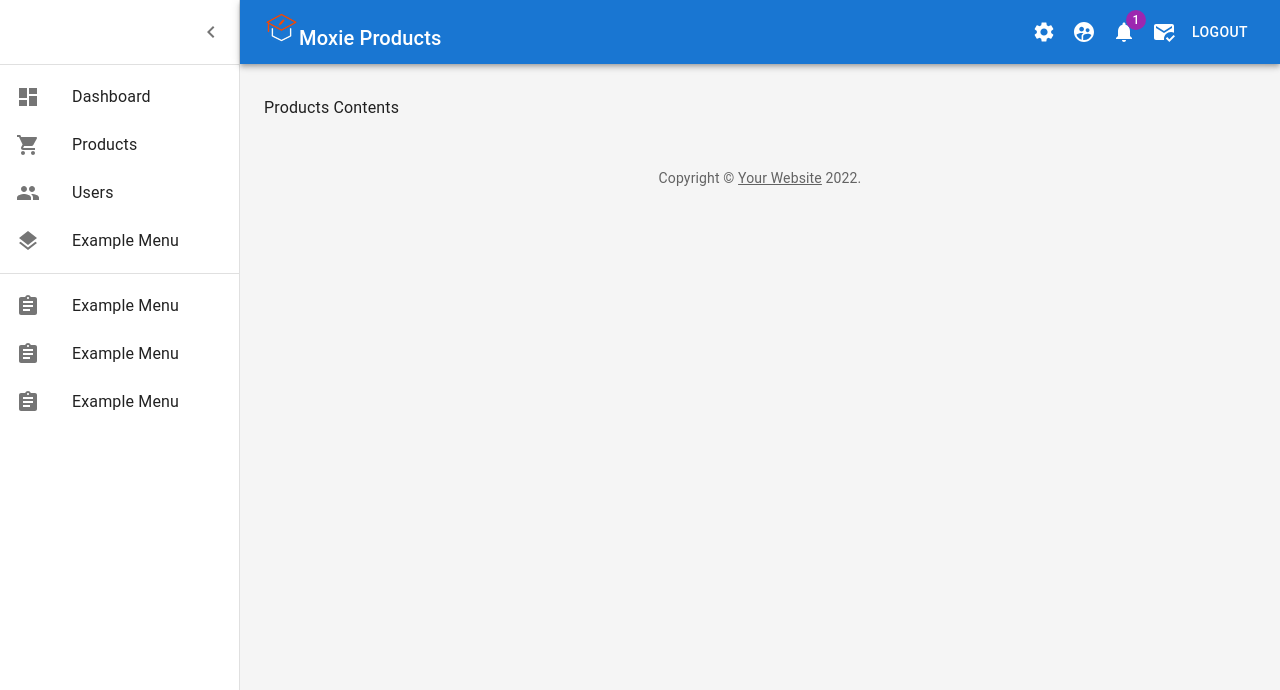
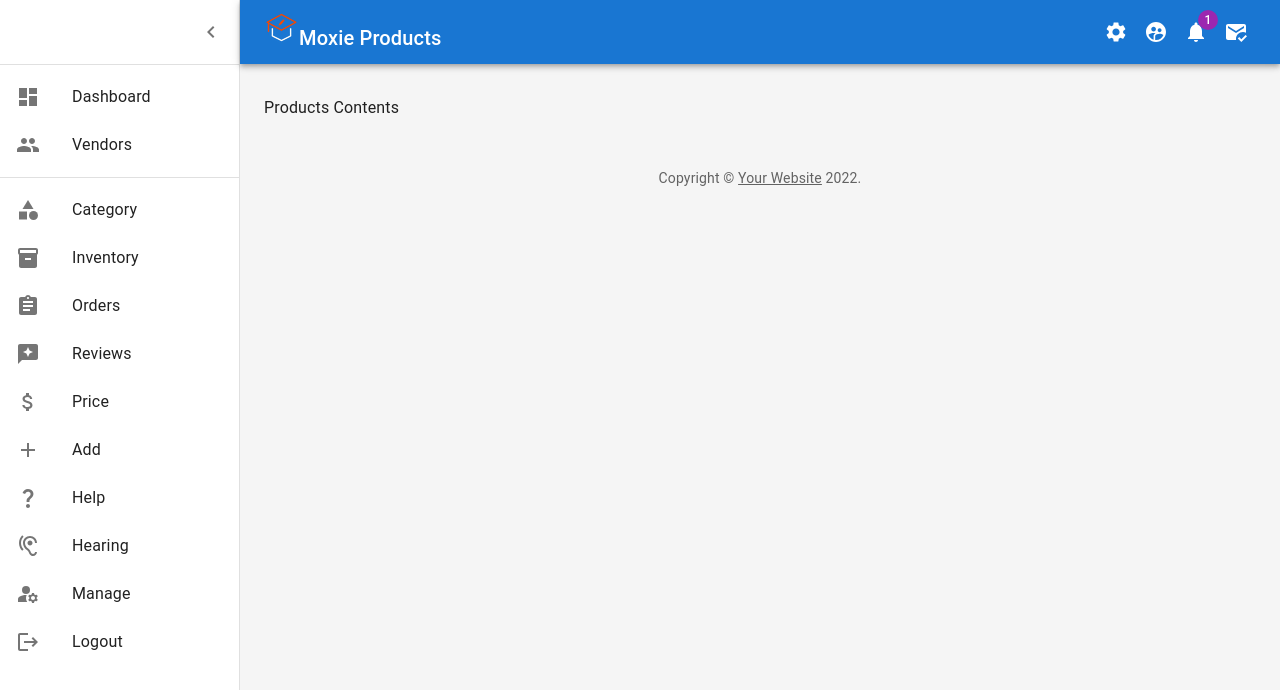
Before and after one commit to Mengxue1104/MoxiePrintDashboard, a React (Create React App) app: page /products in a window 1280 px wide. Shown: the top 690 px of the page. Built offline with nearby package versions, Linux system fonts and the light colour scheme; no server answers.

Commit message:
SideBar update

```diff
--- a/src/components/DashboardListItems.jsx
+++ b/src/components/DashboardListItems.jsx
@@ -3,11 +3,18 @@ import ListItemButton from '@mui/material/ListItemButton';
 import ListItemIcon from '@mui/material/ListItemIcon';
 import ListItemText from '@mui/material/ListItemText';
 import DashboardIcon from '@mui/icons-material/Dashboard';
-import ShoppingCartIcon from '@mui/icons-material/ShoppingCart';
 import PeopleIcon from '@mui/icons-material/People';
-import LayersIcon from '@mui/icons-material/Layers';
+import ReviewsIcon from '@mui/icons-material/Reviews';
 import AssignmentIcon from '@mui/icons-material/Assignment';
 import { Link } from "react-router-dom";
+import CategoryIcon from '@mui/icons-material/Category';
+import InventoryIcon from '@mui/icons-material/Inventory';
+import AttachMoneyIcon from '@mui/icons-material/AttachMoney';
+import AddIcon from '@mui/icons-material/Add';
+import QuestionMarkIcon from '@mui/icons-material/QuestionMark';
+import HearingIcon from '@mui/icons-material/Hearing';
+import ManageAccountsIcon from '@mui/icons-material/ManageAccounts';
+import LogoutIcon from '@mui/icons-material/Logout';
 
 export const mainListItems = (
     <React.Fragment>
@@ -19,44 +26,74 @@ export const mainListItems = (
         </ListItemButton>
         <ListItemButton component={Link} to="/products">
             <ListItemIcon>
-                <ShoppingCartIcon />
-            </ListItemIcon>
-            <ListItemText primary="Products" />
-        </ListItemButton>
-        <ListItemButton component={Link} to="/users">
-            <ListItemIcon>
                 <PeopleIcon />
             </ListItemIcon>
-            <ListItemText primary="Users" />
-        </ListItemButton>
-        <ListItemButton component={Link} to="/example">
-            <ListItemIcon>
-                <LayersIcon />
-            </ListItemIcon>
-            <ListItemText primary="Example Menu" />
+            <ListItemText primary="Vendors" />
         </ListItemButton>
     </React.Fragment>
 );
 
 export const secondaryListItems = (
     <React.Fragment>
-        <ListItemButton>
+        <ListItemButton component={Link} to="/PageNotFound">
+            <ListItemIcon>
+                <CategoryIcon />
+            </ListItemIcon>
+            <ListItemText primary="Category" />
+        </ListItemButton>
+        <ListItemButton component={Link} to="/PageNotFound">
+            <ListItemIcon>
+                <InventoryIcon />
+            </ListItemIcon>
+            <ListItemText primary="Inventory" />
+        </ListItemButton>
+        <ListItemButton component={Link} to="/PageNotFound">
             <ListItemIcon>
                 <AssignmentIcon />
             </ListItemIcon>
-            <ListItemText primary="Example Menu" />
+            <ListItemText primary="Orders" />
+        </ListItemButton>
+        <ListItemButton component={Link} to="/PageNotFound">
+            <ListItemIcon>
+                <ReviewsIcon />
+            </ListItemIcon>
+            <ListItemText primary="Reviews" />
+        </ListItemButton>
+        <ListItemButton component={Link} to="/PageNotFound">
+            <ListItemIcon>
+                <AttachMoneyIcon />
+            </ListItemIcon>
+            <ListItemText primary="Price" />
+        </ListItemButton>
+        <ListItemButton component={Link} to="/PageNotFound">
+            <ListItemIcon>
+                <AddIcon />
+            </ListItemIcon>
+            <ListItemText primary="Add" />
+        </ListItemButton>
+        <ListItemButton component={Link} to="/PageNotFound">
+            <ListItemIcon>
+                <QuestionMarkIcon />
+            </ListItemIcon>
+            <ListItemText primary="Help" />
+        </ListItemButton>
+        <ListItemButton component={Link} to="/PageNotFound">
+            <ListItemIcon>
+                <HearingIcon />
+            </ListItemIcon>
+            <ListItemText primary="Hearing" />
+        </ListItemButton>
+        <ListItemButton component={Link} to="/PageNotFound">
+            <ListItemIcon>
+                <ManageAccountsIcon />
+            </ListItemIcon>
+            <ListItemText primary="Manage" />
         </ListItemButton>
         <ListItemButton>
             <ListItemIcon>
-                <AssignmentIcon />
+                <LogoutIcon />
             </ListItemIcon>
-            <ListItemText primary="Example Menu" />
-        </ListItemButton>
-        <ListItemButton>
-            <ListItemIcon>
-                <AssignmentIcon />
-            </ListItemIcon>
-            <ListItemText primary="Example Menu" />
+            <ListItemText onClick={() => {window.location='/'}} color="inherit" primary="Logout" />
         </ListItemButton>
     </React.Fragment>
 );
--- a/src/components/Layout.jsx
+++ b/src/components/Layout.jsx
@@ -140,9 +140,6 @@ export function Layout(props) {
                                 <MarkEmailReadIcon />
                             </Badge>
                         </IconButton>
-                        <Button onClick={() => {window.location='/'}} color="inherit">
-                            Logout
-                        </Button>
                     </Toolbar>
                 </AppBar>
                 <Drawer variant="permanent" open={open}>
```
